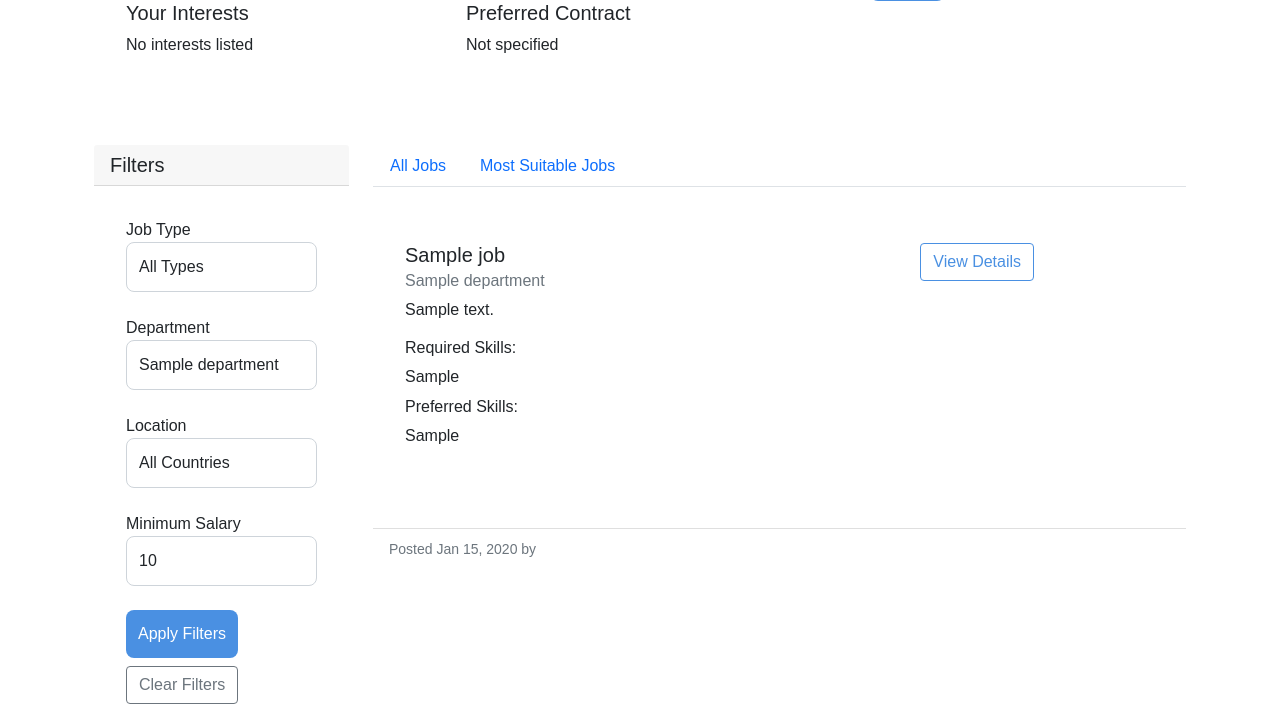
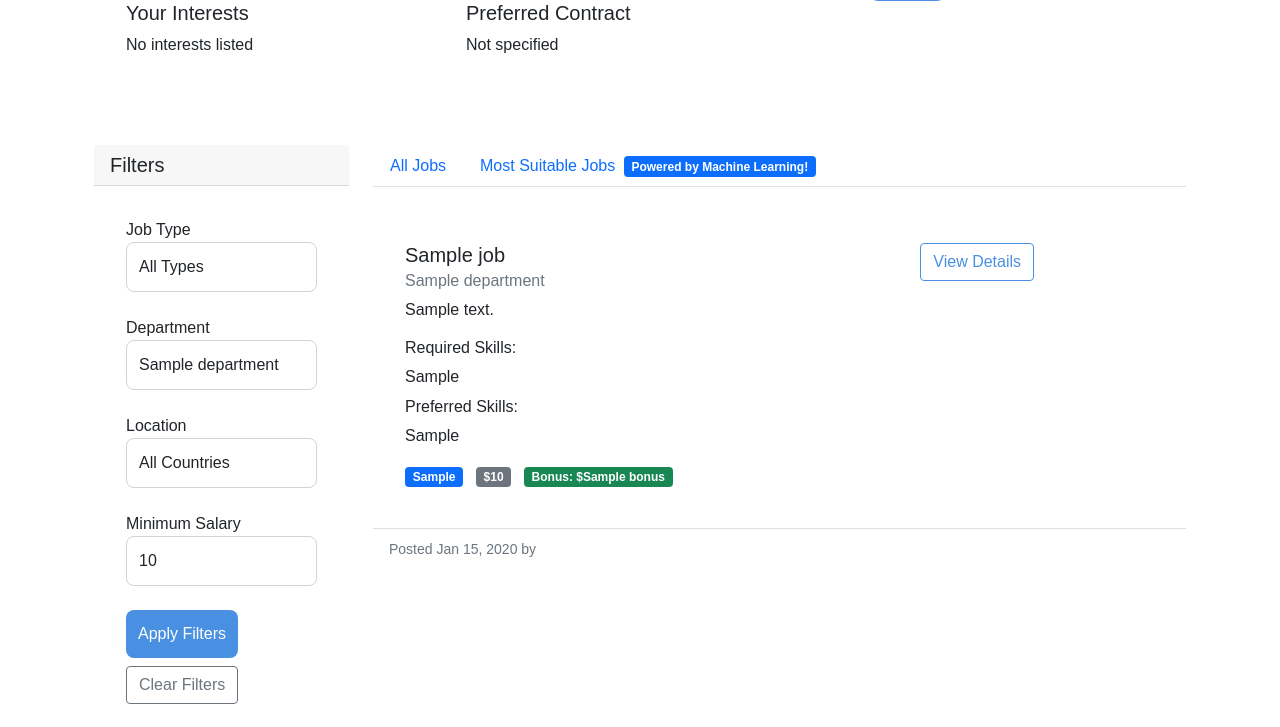
Before and after one commit to Ale-Newport/404-Not-Found, a Django app: template app/templates/employee/employee_dashboard.html in a window 1280 px wide. Shown: the part 257-984 px from the top of the page. Run offline with Django 5.2, Linux system fonts and the light colour scheme; the template is opened without the code that fills it: most values are stand-ins (such as "Sample title", 1, 10 or a date in 2020); some libraries are stand-ins or nearby versions.

Commit message:
Update to bootstrap 5 syntax

```diff
--- a/app/templates/employee/employee_dashboard.html
+++ b/app/templates/employee/employee_dashboard.html
@@ -120,7 +120,7 @@
                         <a class="nav-link {% if active_tab == 'suitable' %}active{% endif %}"
                            href="?tab=suitable{% for key, value in filters.items %}{% if key != 'tab' %}&{{ key }}={{ value }}{% endif %}{% endfor %}">
                             Most Suitable Jobs
-                            <span class="badge badge-primary ml-1">Powered by Machine Learning!</span>
+                            <span class="badge bg-primary ms-1">Powered by Machine Learning!</span>
                         </a>
                     </li>
                 </ul>
@@ -140,7 +140,7 @@
                                     <div class="col-md-8">
                                         <div class="d-flex align-items-center mb-2">
                                             <h5 class="card-title mb-0">{{ match.job.name }}</h5>
-                                            <div class="ml-auto">
+                                            <div class="ms-auto">
                                                 <div class="match-score-badge">
                                                     <span class="match-score {% if match.score >= 80 %}high-match{% elif match.score >= 50 %}medium-match{% else %}low-match{% endif %}">
                                                         {{ match.score }}% match
@@ -155,7 +155,7 @@
                                             <h6 class="mt-3">Your Matching Skills:</h6>
                                             <p class="mb-2">
                                                 {% for skill in match.matching_skills %}
-                                                    <span class="badge badge-success mr-1">{{ skill }}</span>
+                                                    <span class="badge bg-success me-1">{{ skill }}</span>
                                                 {% endfor %}
                                             </p>
                                         {% endif %}
@@ -164,19 +164,19 @@
                                             <h6>Skills You Could Develop:</h6>
                                             <p>
                                                 {% for skill in match.missing_skills %}
-                                                    <span class="badge badge-secondary mr-1">{{ skill }}</span>
+                                                    <span class="badge bg-secondary me-1">{{ skill }}</span>
                                                 {% endfor %}
                                             </p>
                                         {% endif %}
 
                                         <div class="mb-2">
-                                            <span class="badge badge-primary">{{ match.job.get_job_type_display }}</span>
-                                            <span class="badge badge-secondary ml-2">${{ match.job.salary }}</span>
+                                            <span class="badge bg-primary">{{ match.job.get_job_type_display }}</span>
+                                            <span class="badge bg-secondary ms-2">${{ match.job.salary }}</span>
                                             {% if match.job.bonus %}
-                                                <span class="badge badge-success ml-2">Bonus: ${{ match.job.bonus }}</span>
+                                                <span class="badge bg-success ms-2">Bonus: ${{ match.job.bonus }}</span>
                                             {% endif %}
                                             {% if match.contract_match %}
-                                                <span class="badge badge-info ml-2">Preferred Contract ✓</span>
+                                                <span class="badge bg-info ms-2">Preferred Contract ✓</span>
                                             {% endif %}
                                         </div>
                                     </div>
@@ -251,10 +251,10 @@
                                     {% endif %}
 
                                     <div class="mb-2">
-                                        <span class="badge badge-primary">{{ job.get_job_type_display }}</span>
-                                        <span class="badge badge-secondary ml-2">${{ job.salary }}</span>
+                                        <span class="badge bg-primary">{{ job.get_job_type_display }}</span>
+                                        <span class="badge bg-secondary ms-2">${{ job.salary }}</span>
                                         {% if job.bonus %}
-                                            <span class="badge badge-success ml-2">Bonus: ${{ job.bonus }}</span>
+                                            <span class="badge bg-success ms-2">Bonus: ${{ job.bonus }}</span>
                                         {% endif %}
                                     </div>
                                 </div>
--- a/app/templates/employer/employer_dashboard.html
+++ b/app/templates/employer/employer_dashboard.html
@@ -30,7 +30,7 @@
                             <h6 class="card-subtitle mb-2 text-muted">{{ job.department }}</h6>
                             <p class="card-text">{{ job.description|truncatechars:150 }}</p>
                             <div class="d-flex justify-content-between align-items-center">
-                                <span class="badge badge-primary">{{ job.get_job_type_display }}</span>
+                                <span class="badge bg-primary">{{ job.get_job_type_display }}</span>
                                 <span class="text-muted">${{ job.salary }}</span>
                             </div>
                         </div>
```
